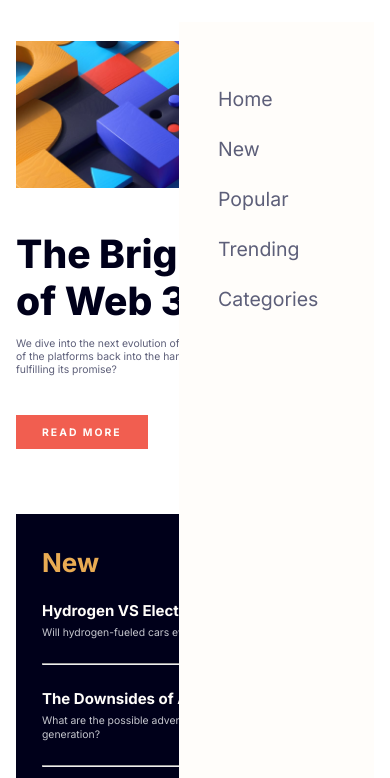
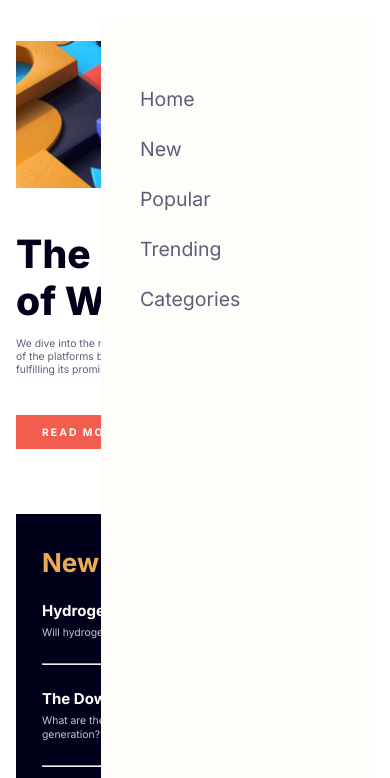
Before and after one commit to damagermax/Responsive-News-Homepage, a plain HTML site: page index.html in a window 390 px wide. Both pictures are taken after a click on the picture 354 px from the left and 49 px from the top of the page. Shown: the part 66-844 px from the top of the page. Drawn offline with Linux system fonts and the light colour scheme; files whose address does not match are found by name.

Commit message:
navbar fix

```diff
--- a/style.css
+++ b/style.css
@@ -239,17 +239,18 @@ aside.new .new_item p {
   }
   .navbar {
     position: absolute;
-    right: -100%;
+    right: 0;
     top: 9vh;
     height: 100vh;
     background-color: var(--Off-white);
-    width: 50vw;
     z-index: 9;
-    transition: right 500ms ease-in-out;
+    display: none;
+    width: 70vw;
+    transition: display 300ms ease;
   }
 
   .navbar.show {
-    right: 0;
+    display: block;
   }
 
   nav ul {
```
